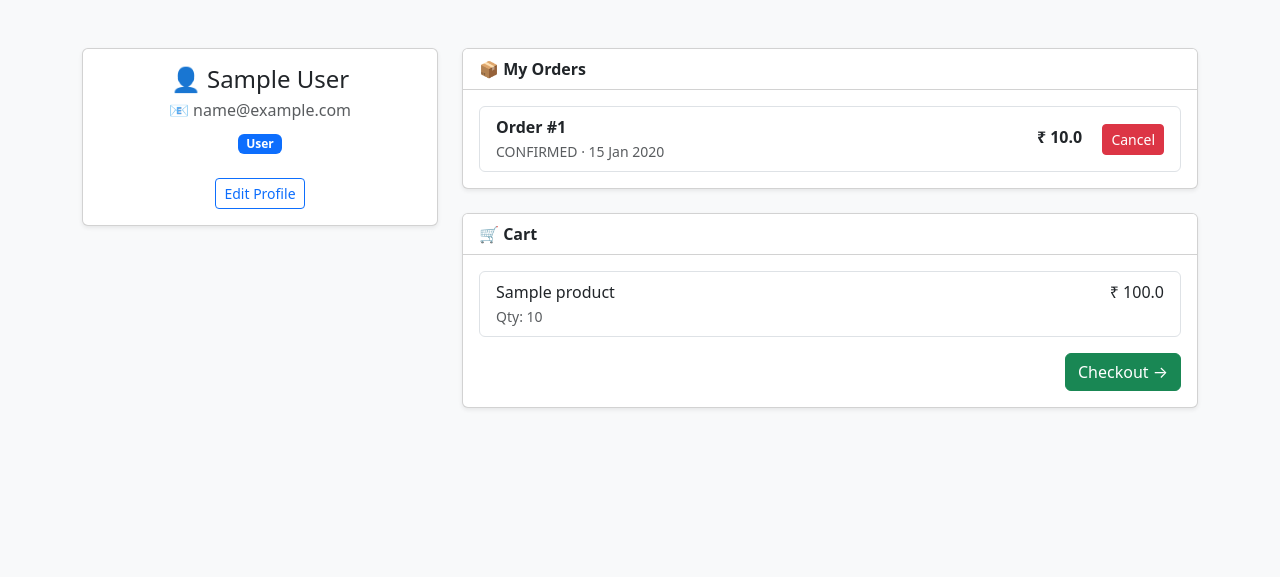
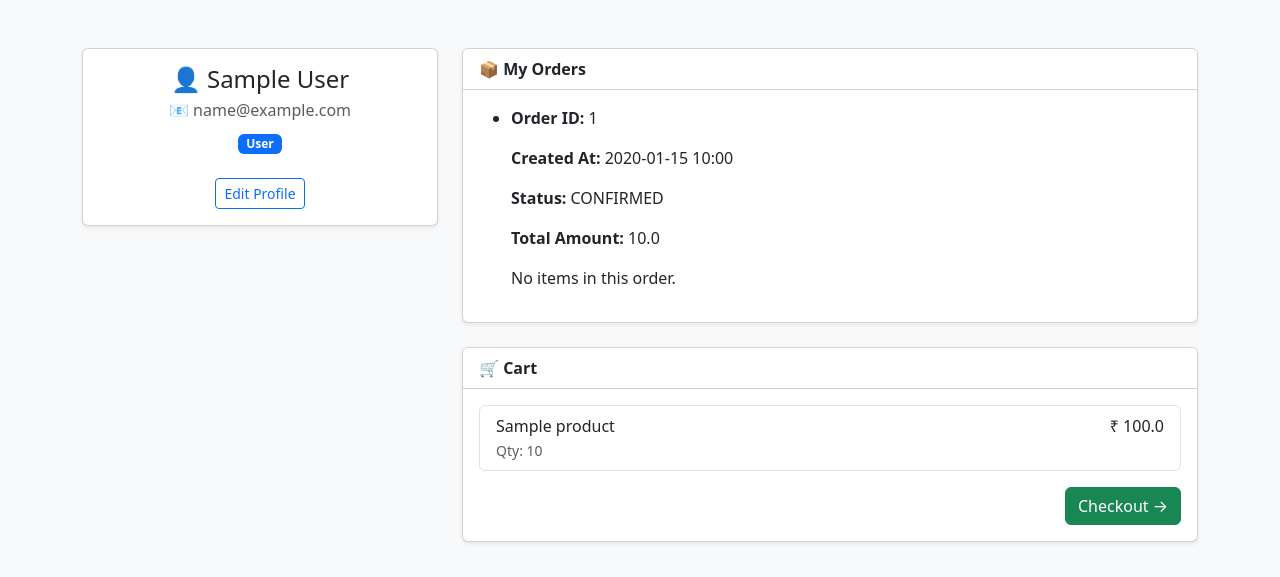
Before and after one commit to munikabir2-collab/fastapi-ecommerce-template, a FastAPI app: page /user/profile in a window 1280 px wide. Shown: the top 577 px of the page. Run offline with FastAPI, Linux system fonts and the light colour scheme; the visitor is signed in with stand-in values (Sample User, id 1); tables that the repository leaves empty hold one stand-in row (values such as "Sample post").

Commit message:
Your commit message

```diff
--- a/main.py
+++ b/main.py
@@ -6,64 +6,32 @@
 from sqlalchemy.orm import Session
 from dotenv import load_dotenv
 import os
+from auth import router as auth_router
+from database import get_db
 from models import User
-import models
-from database import get_db   # ✅ only needed import
-from auth import router as auth_router
 
-# Routers
+
+# Other routers
 from routers import (
-    cart,
-    products,
-    seller,
-    order,
-    shop,
-    payment,
-    webhook,
-    seller_profile,
-    user_profile,
-    subscription
+    cart, products, seller, order, shop,
+    payment, webhook, seller_profile, user_profile, subscription
 )
-print(type("login.html"))  # should be str
+
 load_dotenv(dotenv_path=".env", override=True)
 
-
-# -----------------------
-# LOAD ENV
-# -----------------------
-
-
-# -----------------------
-# APP SETUP
-# -----------------------
 app = FastAPI(debug=True)
 
-app.add_middleware(
-    SessionMiddleware,
-    secret_key="supersecretkey"
-)
+# Middleware
+app.add_middleware(SessionMiddleware, secret_key="supersecretkey")
 
-# ❌ REMOVE THIS (causes crash on Render)
-#from database import engine, Base
-#Base.metadata.create_all(bind=engine)
+# Templates
+templates = Jinja2Templates(directory="templates")
 
-# -----------------------
-# TEMPLATE SETUP
-# -----------------------
-templates = Jinja2Templates(directory="templates")
-# -----------------------
-# STATIC FILES
-# -----------------------
-app.mount(
-    "/static",
-    StaticFiles(directory="static"),
-    name="static"
-)
-# -----------------------
-# ROUTERS
-# -----------------------
+# Static files
+app.mount("/static", StaticFiles(directory="static"), name="static")
+
+# Include routers
 app.include_router(auth_router)
-
 app.include_router(products.router)
 app.include_router(cart.router)
 app.include_router(order.router)
@@ -75,22 +43,19 @@
 app.include_router(user_profile.router)
 app.include_router(subscription.router)
 
-# -----------------------
-# HOME ROUTE
-# -----------------------
-# main.py
+# Home route
 @app.get("/", response_class=HTMLResponse)
 def home(request: Request, db: Session = Depends(get_db)):
+    context = {"request": request}  # only request for now
+
+    # Optional: add user if exists
     user = db.query(User).first()
-    context = {"request": request}
-
     if user:
-        context["user"] = user.to_dict()  # Convert model to dict
+        context["user"] = user.to_dict()  # safe now
 
     return templates.TemplateResponse("login.html", context)
-# -----------------------
-# RUN LOCAL
-# -----------------------
+
+# Run local
 if __name__ == "__main__":
     import uvicorn
     port = int(os.environ.get("PORT", 10000))
--- a/templates/user_profile.html
+++ b/templates/user_profile.html
@@ -16,8 +16,8 @@
                 <div class="card-body text-center">
 
                     {% if user %}
-                        <h4 class="mb-1">👤 {{ user.name }}</h4>
-                        <p class="text-muted mb-2">📧 {{ user.email }}</p>
+                        <h4 class="mb-1">👤 {{ user.get('name', 'Guest') }}</h4>
+                        <p class="text-muted mb-2">📧 {{ user.get('email', 'N/A') }}</p>
                         <span class="badge bg-primary">User</span>
                         <br><br>
                         <a href="/user/profile/edit" class="btn btn-outline-primary btn-sm">Edit Profile</a>
@@ -40,31 +40,32 @@
 
                 <div class="card-body">
                     {% if orders %}
-                        <ul class="list-group">
-                            {% for order in orders %}
-                                <li class="list-group-item d-flex justify-content-between align-items-center">
-                                    <div>
-                                        <strong>Order #{{ order.id }}</strong><br>
-                                        <small class="text-muted">
-                                            {{ order.status }} · {{ order.created_at.strftime("%d %b %Y") }}
-                                        </small>
-                                    </div>
-                                    <div class="text-end">
-                                        <span class="fw-bold me-3">₹ {{ order.total }}</span>
+                        <ul>
+                        {% for order in orders %}
+                            <li class="mb-3">
+                                <p><strong>Order ID:</strong> {{ order.get('id', 'N/A') }}</p>
+                                <p><strong>Created At:</strong> {{ order.get('created_at', 'N/A') }}</p>
+                                <p><strong>Status:</strong> {{ order.get('status', 'N/A') }}</p>
+                                <p><strong>Total Amount:</strong> {{ order.get('total_amount', 'N/A') }}</p>
 
-                                        {% if order.status == "PLACED" or order.status == "CONFIRMED" %}
-                                            <form method="post" action="/user/order/cancel/{{ order.id }}" style="display:inline;">
-                                                <button class="btn btn-danger btn-sm">Cancel</button>
-                                            </form>
-                                        {% else %}
-                                            <span class="text-muted small">Locked</span>
-                                        {% endif %}
-                                    </div>
-                                </li>
-                            {% endfor %}
+                                {% if order.get('items') %}
+                                    <ul>
+                                    {% for item in order.get('items', []) %}
+                                        <li>
+                                            <strong>Product:</strong> {{ item.get('product', {}).get('name', 'N/A') }} <br>
+                                            <strong>Quantity:</strong> {{ item.get('quantity', 0) }} <br>
+                                            <strong>Price:</strong> {{ item.get('price', '0.00') }}
+                                        </li>
+                                    {% endfor %}
+                                    </ul>
+                                {% else %}
+                                    <p>No items in this order.</p>
+                                {% endif %}
+                            </li>
+                        {% endfor %}
                         </ul>
                     {% else %}
-                        <p class="text-muted mb-0">No orders yet.</p>
+                        <p>No orders found.</p>
                     {% endif %}
                 </div>
             </div>
@@ -81,13 +82,13 @@
                             {% for item in cart_items %}
                                 <li class="list-group-item d-flex justify-content-between">
                                     <div>
-                                        {{ item.product.name }} <br>
+                                        {{ item.get('product', {}).get('name', 'N/A') }} <br>
                                         <small class="text-muted">
-                                            Qty: {{ item.quantity }}
+                                            Qty: {{ item.get('quantity', 0) }}
                                         </small>
                                     </div>
                                     <span>
-                                        ₹ {{ item.product.price * item.quantity }}
+                                        ₹ {{ (item.get('product', {}).get('price', 0) | float) * (item.get('quantity', 0) | int) }}
                                     </span>
                                 </li>
                             {% endfor %}
```
Also changed, not shown: auth.py (+11 -7 lines), routers/auth.py (+4 -5 lines), routers/user_profile.py (+47 -17 lines).
